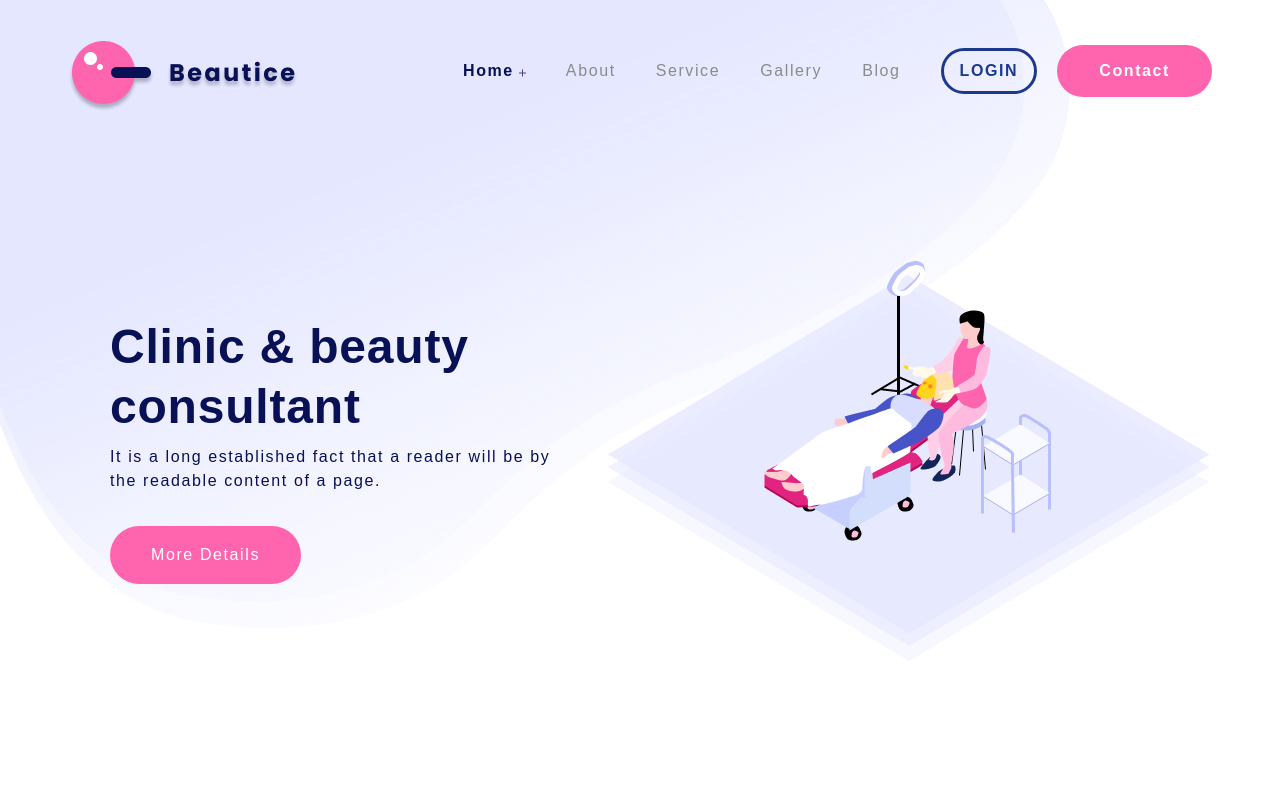
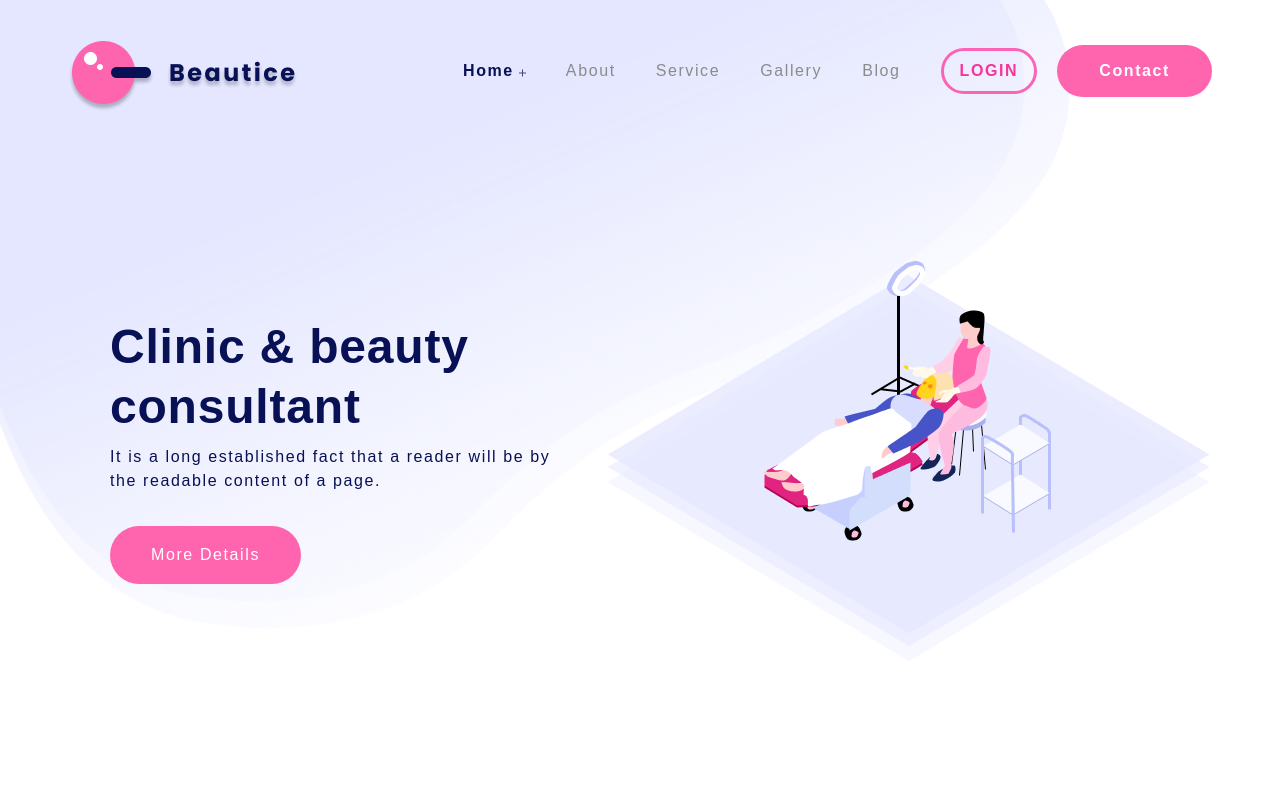
Before and after one commit to hungpel/BeautyAndClinic, a React (Vite) app in the folder beauty-and-clinic-react-app/: page / in a window 1280 px wide. Shown: the top 794 px of the page. Built offline with nearby package versions, Linux system fonts and the light colour scheme.

Commit message:
update color login-btn

```diff
--- a/beauty-and-clinic-react-app/src/components/Header.jsx
+++ b/beauty-and-clinic-react-app/src/components/Header.jsx
@@ -7,7 +7,7 @@ import light_plus_icon from '../assets/icon/light-plus-icon.svg';
 import burger_bar from '../assets/icon/burger-bar.png'
 import light_burger_bar from '../assets/icon/light-burger-bar.png'
 import close_menu from '../assets/icon/close-menu.png'
-import default_avatar from '../assets/img/default-avatart.png'
+import default_avatar from '../assets/img/default-avatar.png'
 
 
 export default function Header({bgImage, lightHeader}) {
@@ -55,7 +55,7 @@ export default function Header({bgImage, lightHeader}) {
                 to="/login"
                 className={`max-sm:block sm:hidden ${lightHeader ?
                 'border-white text-white hover:bg-white hover:text-blue-900' :
-                'border-white-800 text-blue-900 hover:bg-blue-900 hover:text-white'}
+                'border-pink-400 text-pink-500 hover:bg-pink-400 hover:text-white'}
                 border-3 px-4 py-2 rounded-lg transition-colors font-bold text-center`}
               >
                 LOGIN
@@ -131,7 +131,7 @@ export default function Header({bgImage, lightHeader}) {
                 to="/login"
                 className={`${lightHeader ?
                 'border-white text-white hover:bg-white hover:text-blue-900' :
-                'border-white-800 text-blue-900 hover:bg-blue-900 hover:text-white'}
+                'border-pink-400 text-pink-500 hover:bg-pink-400 hover:text-white'}
                 border-3 px-4 py-2 rounded-full transition-colors font-bold
                 max-lg:px-2 max-lg:py-1 max-lg:text-[13px]
                 max-sm:text-[15px]
```
Also changed, not shown: beauty-and-clinic-react-app/src/assets/img/default-avatar.png (renamed from beauty-and-clinic-react-app/src/assets/img/default-avatart.png), beauty-and-clinic-react-app/src/assets/img/default-avatart.jpg (deleted).
